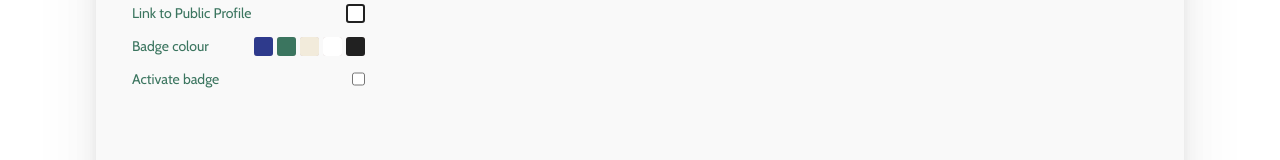
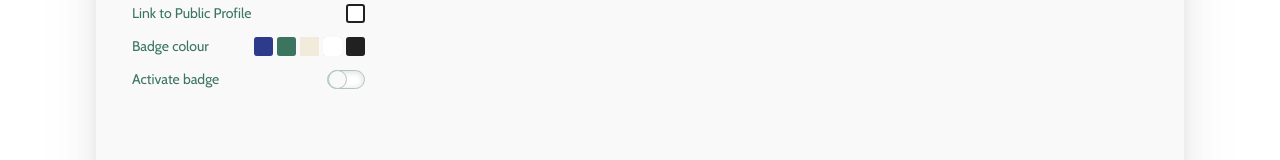
Before and after one commit to nhtoby311/greenspark, a React (Create React App) app: page / in a window 1280 px wide. Shown: the part 279-439 px from the top of the page. Built offline with nearby package versions, Linux system fonts and the light colour scheme; no server answers.

Commit message:
CheckBoxSwitch added

```diff
--- a/src/components/Card/Card.tsx
+++ b/src/components/Card/Card.tsx
@@ -1,6 +1,7 @@
 import styled from "styled-components"
 import CheckBox from "../CheckBox/CheckBox"
 import CheckBoxColor from "../CheckBoxColor/CheckBoxColor"
+import CheckBoxSwitch from "../CheckBoxSwitch/CheckBoxSwitch"
 import Logo from "../Logo/Logo"
 
 const Box = styled.div`
@@ -85,7 +86,7 @@ export default function Card(){
                 <ToolsRow>
                     <ToolsText>Activate badge</ToolsText>
                     <Tools>
-                        <input type="checkbox" />
+                        <CheckBoxSwitch/>
                     </Tools>
                 </ToolsRow>
             </ContTools>
--- /dev/null
+++ b/src/components/CheckBoxSwitch/CheckBoxSwitch.jsx
@@ -0,0 +1,106 @@
+import styled from "styled-components"
+
+
+const Cont = styled.div`
+    position: relative;
+`
+
+const InputBox = styled.input`
+    --active: #3B755F;
+    --active-inner: #fff;
+    --border: #212121;
+    --border-hover: #3B755F;
+    --background: #fff;
+    --disabled: #F6F8FF;
+    --disabled-inner: #E1E6F9;
+    -webkit-appearance: none;
+    -moz-appearance: none;
+    height: 19px;
+    width: 38px;
+    border-radius: 11px;
+    outline: none;
+    position: relative;
+    margin: 0;
+    cursor: pointer;
+    background: var(--b, var(--background));
+    border: 0.683608px solid #AFC6BD;
+    box-shadow: inset 0px 1.02541px 6.83608px rgba(0, 0, 0, 0.15);
+    transition: background .3s, border-color .3s, box-shadow .2s;
+
+
+
+    &:after {
+      content: '';
+      display: block;
+      position: absolute;
+      width: 4px;
+      height: 8px;
+      border-top: 0;
+      border-left: 0;
+      left: 5px;
+      top: 2px;
+      transform: rotate(45deg);
+      z-index: 5;
+      transition: transform .6s, opacity .2s;
+    }
+
+    &:checked {
+      --b: var(--active);
+      --bc: var(--active);
+      --ab: var(--active-inner);
+      --x: 17px;
+    }
+
+    &:before {
+        content:"";
+        display: block;
+        position: absolute;
+        left: -7px;
+        top: -7px;
+        border-radius: 50%;
+        width: 31px;
+        height: 31px;
+        background: var(--ab, #AFC6BD);
+        opacity: 0;
+        transform: translateX(var(--x, 0));
+        transition: transform .6s, opacity .4s;
+    }
+
+
+    &:hover:before {
+        opacity: 0.5;
+    }
+
+
+
+    &:after {
+        left: 0px;
+        top: -1px;
+        border-radius: 50%;
+        width: 17px;
+        height: 17px;
+        border: 0.683608px solid #AFC6BD;
+        background: var(--ab, #F9F9F9);
+        transform: translateX(var(--x, 0));
+    }
+
+
+
+    &:disabled {
+        &:not(:checked) {
+          &:after {
+            opacity: .6;
+          }
+        }
+    }
+
+
+`
+
+export default function CheckBoxSwitch(){
+    return(
+        <Cont>
+            <InputBox type="checkbox"></InputBox>
+        </Cont>
+    )
+}
```
